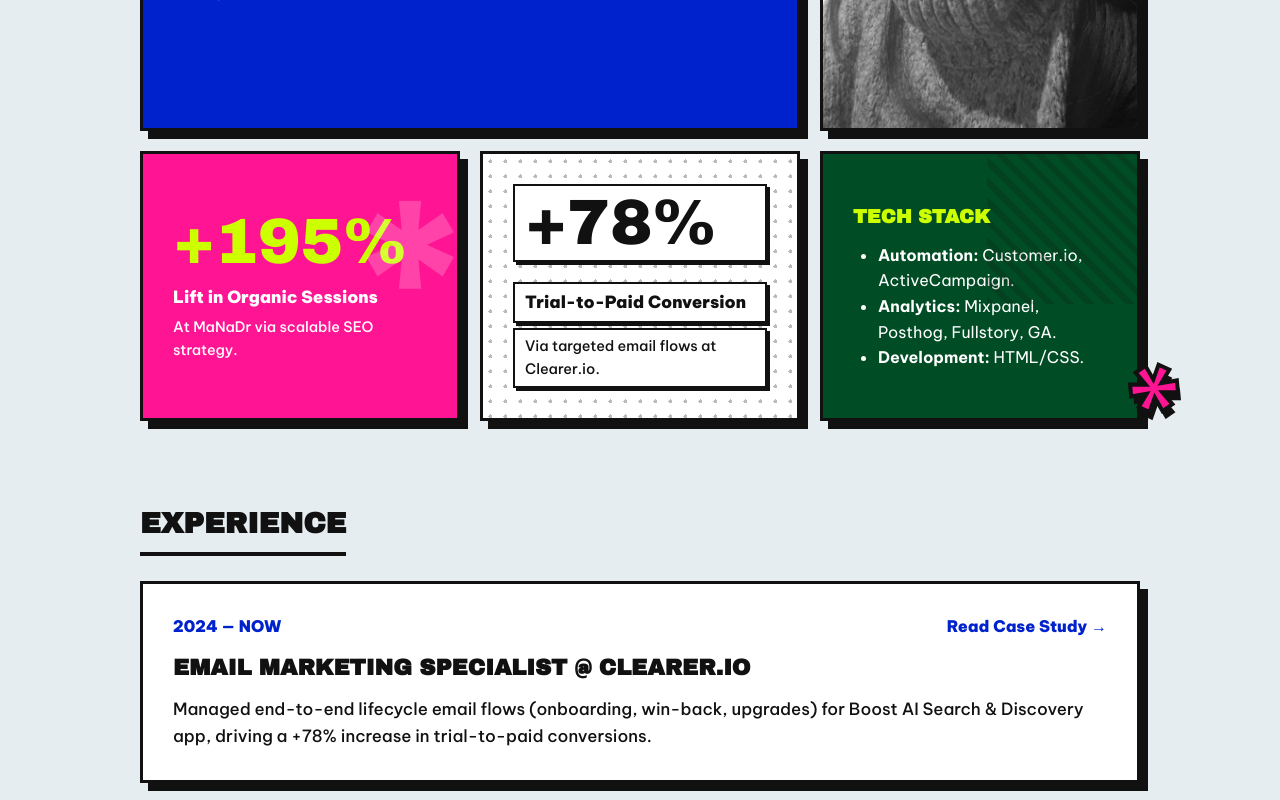
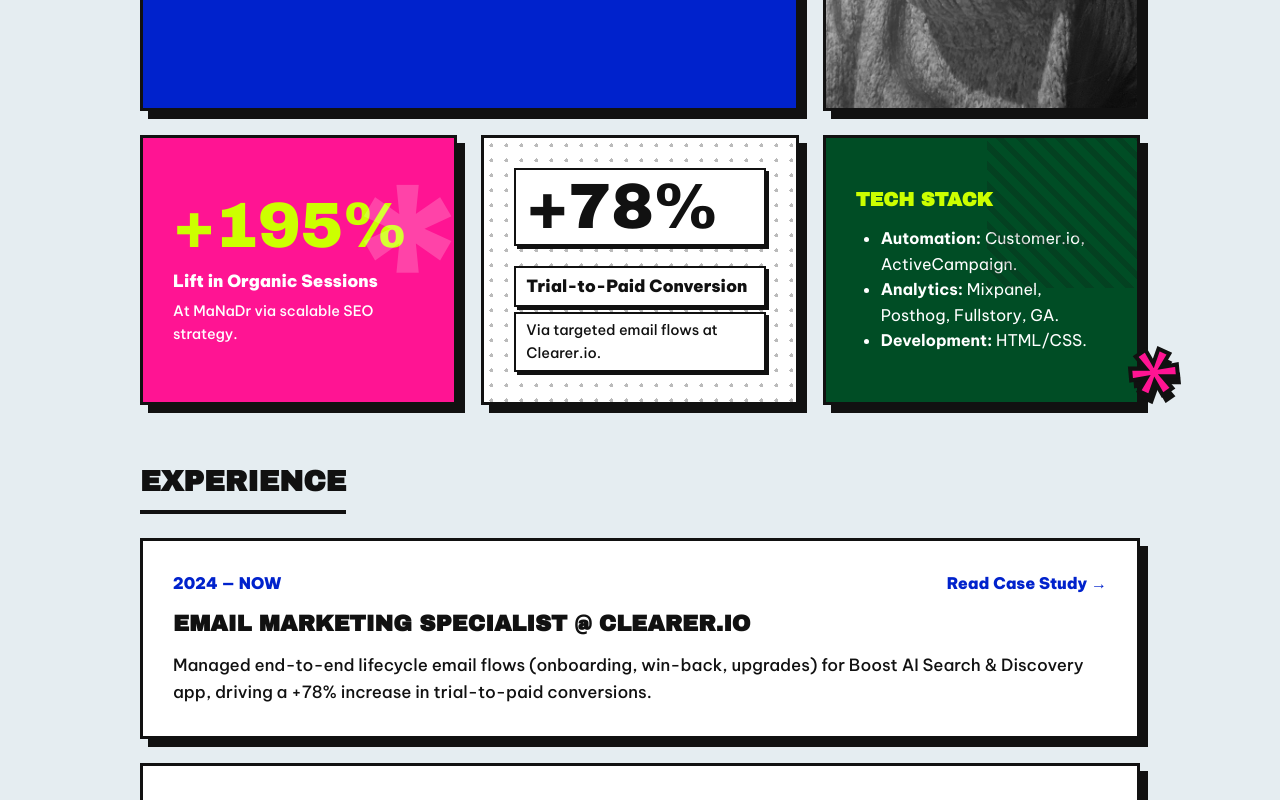
Before and after one commit to CiCi-ng/cici-portfolio-final, a Next.js app: page / in a window 1280 px wide. Shown: the part 840-1640 px from the top of the page. Built offline with nearby package versions, Linux system fonts and the light colour scheme.

Commit message:
Refactor toàn bộ layout và đồng bộ khoảng cách các khối

```diff
--- a/app/globals.css
+++ b/app/globals.css
@@ -17,29 +17,29 @@ main { max-width: 1000px; margin: 0 auto; }
 /* --- TYPOGRAPHY CHUẨN --- */
 h1, h2, h3, h4, .kpi-number, .nav-btn, .agency-btn, .submit-btn { font-family: var(--font-heading) !important; text-transform: uppercase; }
 h1 { font-size: 4.5rem; line-height: 1.1; margin-bottom: 10px; }
-h2 { font-size: 1.5rem; color: var(--accent-pink); margin-bottom: 20px; }
-h3 { font-size: 1.8rem; border-bottom: 4px solid #111; display: inline-block; margin-bottom: 25px; padding-bottom: 5px; }
+h2 { font-size: 1.5rem; color: var(--accent-pink); margin-bottom: 24px; }
+h3 { font-size: 1.8rem; border-bottom: 4px solid #111; display: inline-block; margin-bottom: 24px; padding-bottom: 5px; } /* Đưa về chuẩn 24px */
 h4 { font-size: 1.2rem; }
 p { font-size: 1.05rem; font-weight: 500; }
 
 /* --- NAVBAR & DROPDOWN --- */
-.bento-nav { display: flex; gap: 15px; margin-bottom: 60px; align-items: center; justify-content: center; }
+.bento-nav { display: flex; gap: 15px; margin-bottom: 40px; align-items: center; justify-content: center; }
 
-/* ĐÃ FIX: ÉP CHẾT CHIỀU CAO + CHIỀU RỘNG BẰNG NHAU 100% */
+/* ÉP CHẾT CHIỀU CAO + CHIỀU RỘNG BẰNG NHAU 100% */
 .nav-btn, .agency-btn {
-  display: inline-flex; /* Dùng flex để căn chữ vào giữa hoàn hảo */
+  display: inline-flex;
   align-items: center;
   justify-content: center;
   background: white;
   border: 3px solid #111;
-  height: 56px; /* Ép chết chiều cao cho <a> và <button> bằng nhau */
-  width: 260px; /* Chiều rộng cố định */
+  height: 56px;
+  width: 260px;
   text-decoration: none; color: #111; box-shadow: 4px 4px 0px #111; transition: 0.1s; cursor: pointer; font-size: 1rem;
-  outline: none; /* Xoá viền mặc định của button */
+  outline: none;
 }
 .nav-btn:hover, .agency-btn:hover { transform: translate(2px, 2px); box-shadow: 2px 2px 0px #111; background: var(--accent-lime); color: #111; }
 
-.dropdown { position: relative; display: inline-block; height: 56px; /* Ép cái khung dropdown cũng cao bằng nút */ }
+.dropdown { position: relative; display: inline-block; height: 56px; }
 .dropdown-content {
   display: none; position: absolute; background: white; min-width: 280px;
   border: 3px solid #111; box-shadow: 6px 6px 0px #111; z-index: 999; top: 100%; left: 50%; transform: translateX(-50%); margin-top: 5px;
@@ -53,7 +53,8 @@ p { font-size: 1.05rem; font-weight: 500; }
 .dropdown:hover .dropdown-content { display: block; }
 
 /* --- BENTO GRID LAYOUT --- */
-.bento-grid { display: grid; grid-template-columns: repeat(3, 1fr); gap: 20px; margin-bottom: 50px; }
+/* ĐÃ FIX: Margin-bottom bằng đúng gap (24px) để mọi thứ cách nhau đều tăm tắp */
+.bento-grid { display: grid; grid-template-columns: repeat(3, 1fr); gap: 24px; margin-bottom: 24px; }
 .bento-card { background: white; border: 3px solid #111; padding: 30px; box-shadow: 8px 8px 0px #111; position: relative; overflow: hidden; display: flex; flex-direction: column; justify-content: center;}
 .span-2-cols { grid-column: span 2; }
 .span-3-cols { grid-column: span 3; }
@@ -93,8 +94,8 @@ p { font-size: 1.05rem; font-weight: 500; }
 .submit-btn:hover { transform: translate(3px, 3px); box-shadow: 3px 3px 0px #111; background: var(--accent-pink); color: white; }
 
 @media (max-width: 768px) {
-  .bento-grid { grid-template-columns: 1fr; }
+  .bento-grid { grid-template-columns: 1fr; gap: 20px; margin-bottom: 20px; }
   .span-2-cols, .span-3-cols { grid-column: span 1; }
   .nav-btn, .agency-btn { width: 100%; }
-  .bento-nav { flex-direction: column; }
+  .bento-nav { flex-direction: column; gap: 12px; margin-bottom: 30px; }
 }
```
